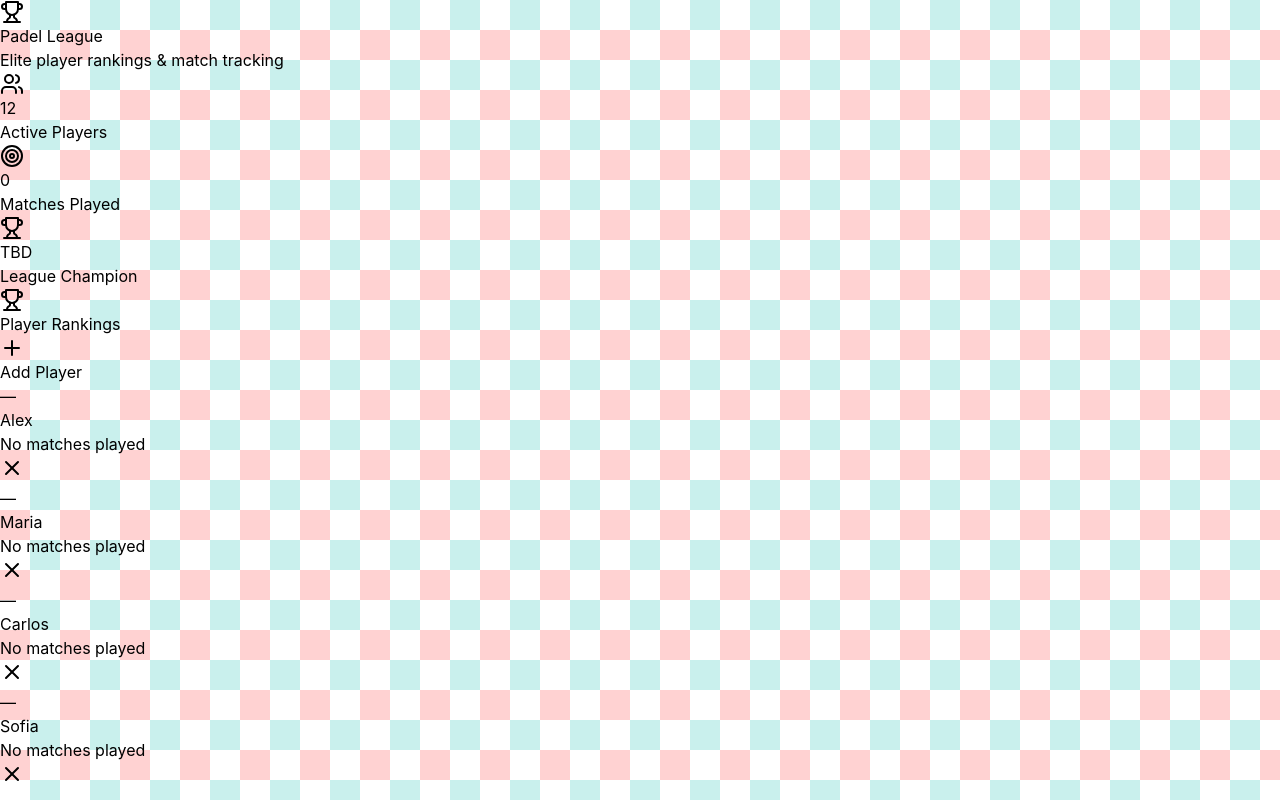
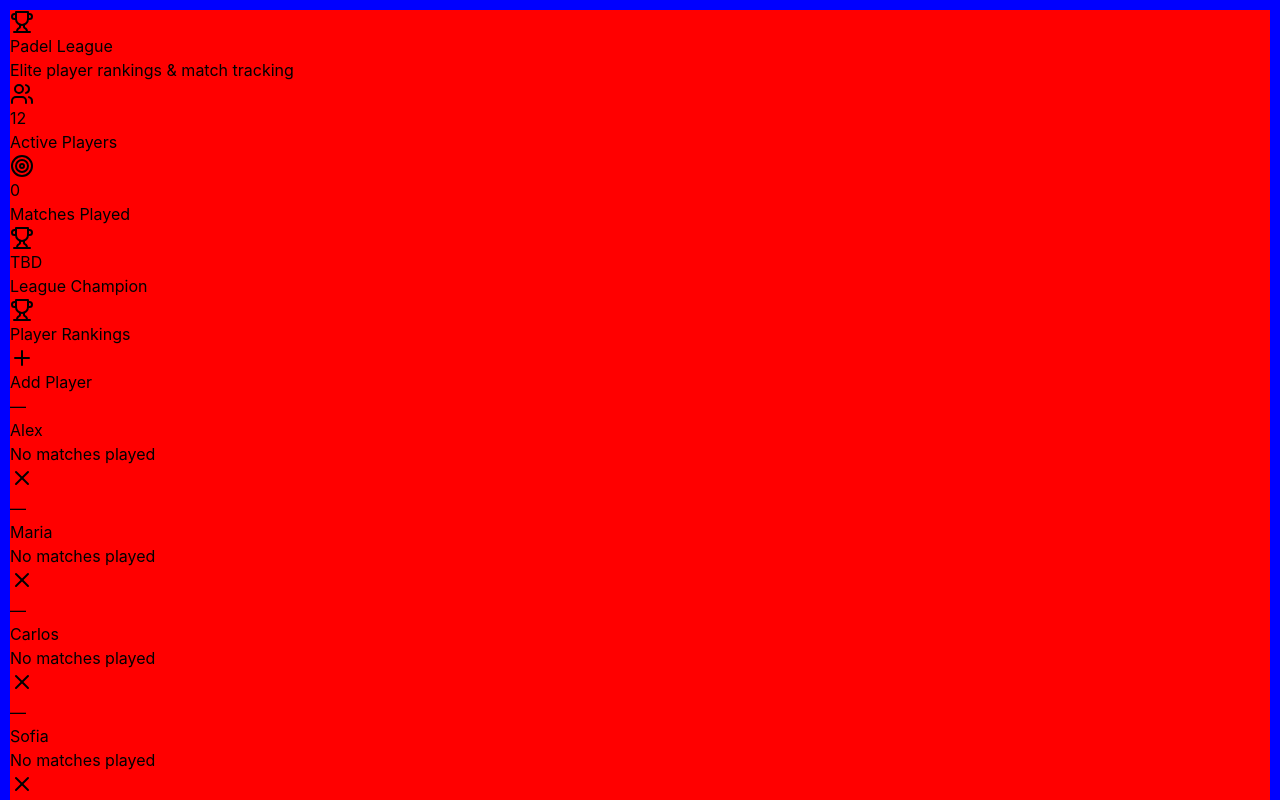
Before and after one commit to petohupka/padel-league, a React (Vite) app: page / in a window 1280 px wide. Shown: the top 800 px of the page. Built offline with nearby package versions, Linux system fonts and the light colour scheme.

Commit message:
Update App.jsx

```diff
--- a/src/App.jsx
+++ b/src/App.jsx
@@ -260,7 +260,7 @@
 );
 
   return (
-  <div className="min-h-screen bg-gradient-to-br from-slate-50 via-blue-50 to-emerald-50 text-slate-800">
+<div className="min-h-screen bg-gradient-to-br from-slate-50 via-blue-50 to-emerald-50 text-slate-800" style={{backgroundColor: 'red', border: '10px solid blue'}}>
     <PadelCourtBG />
 
       <div className="relative z-10 max-w-7xl mx-auto px-4 py-8">
```
